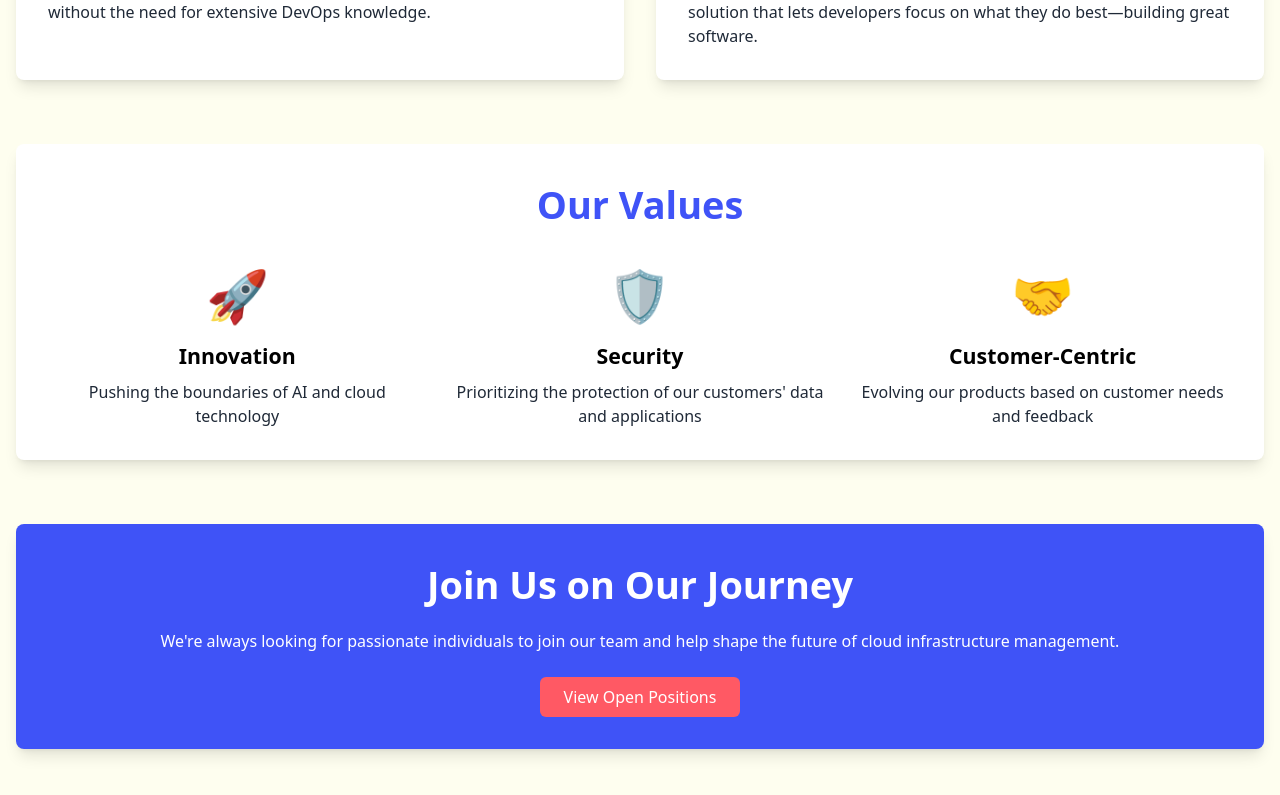
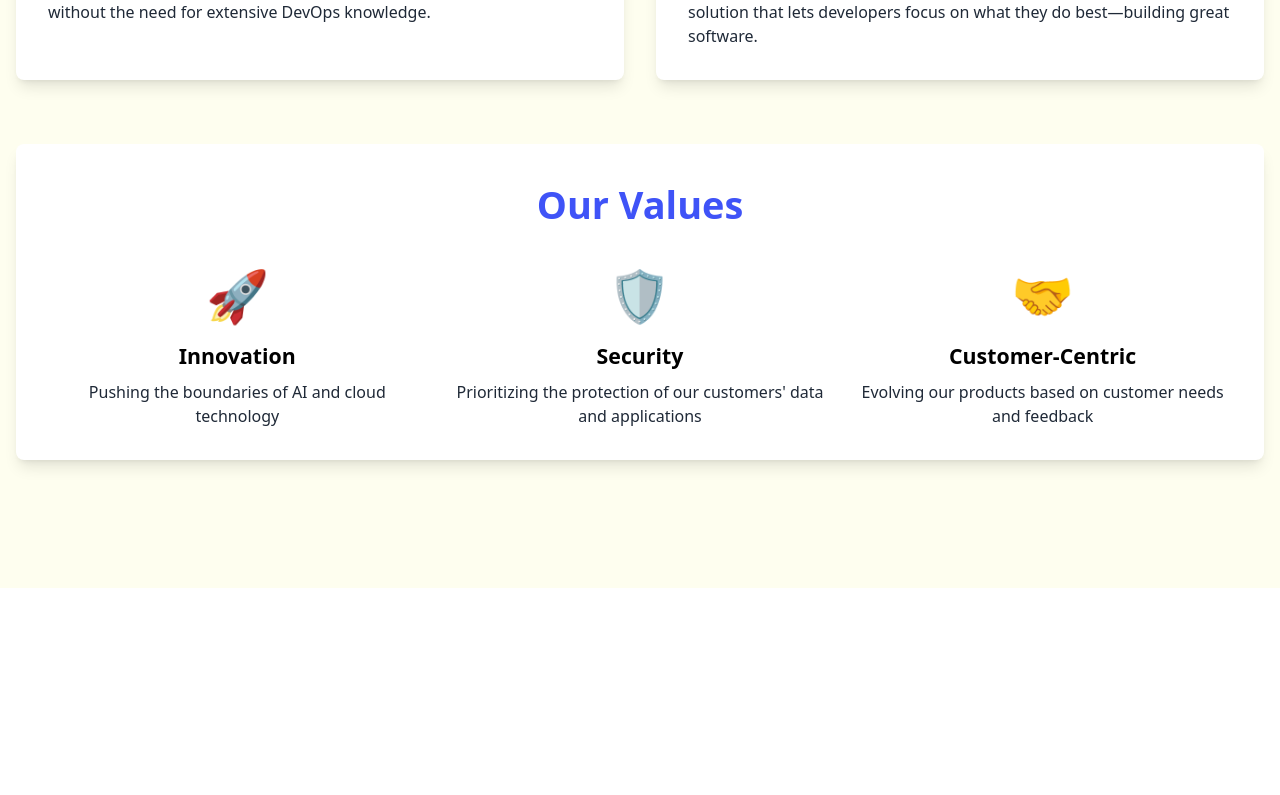
Before and after one commit to Avinier/SuperServerAI-LandingPage, a React (Vite) app: page /about in a window 1280 px wide. Shown: the part 456-1251 px from the top of the page. After the commit the page ends 1044 px from the top, so only its background shows below. Built offline with nearby package versions, Linux system fonts and the light colour scheme.

Commit message:
Update about.jsx

```diff
--- a/src/routes/about.jsx
+++ b/src/routes/about.jsx
@@ -75,27 +75,6 @@ const AboutPage = () => {
               </div>
             </div>
           </motion.div>
-
-          <motion.div
-            className="bg-primary text-white rounded-lg shadow-lg p-8"
-            initial="hidden"
-            animate="visible"
-            variants={fadeIn}
-            transition={{ duration: 0.5, delay: 0.8 }}
-          >
-            <h2 className="text-3xl font-semibold mb-4 text-center">Join Us on Our Journey</h2>
-            <p className="text-center mb-6">
-              We're always looking for passionate individuals to join our team and help shape the future of cloud infrastructure management.
-            </p>
-            <div className="text-center">
-              <a
-                href="/careers"
-                className="inline-block bg-secondary text-white py-2 px-6 rounded-md hover:bg-accent transition-colors duration-300"
-              >
-                View Open Positions
-              </a>
-            </div>
-          </motion.div>
         </div>
       </main>
     </div>
```
